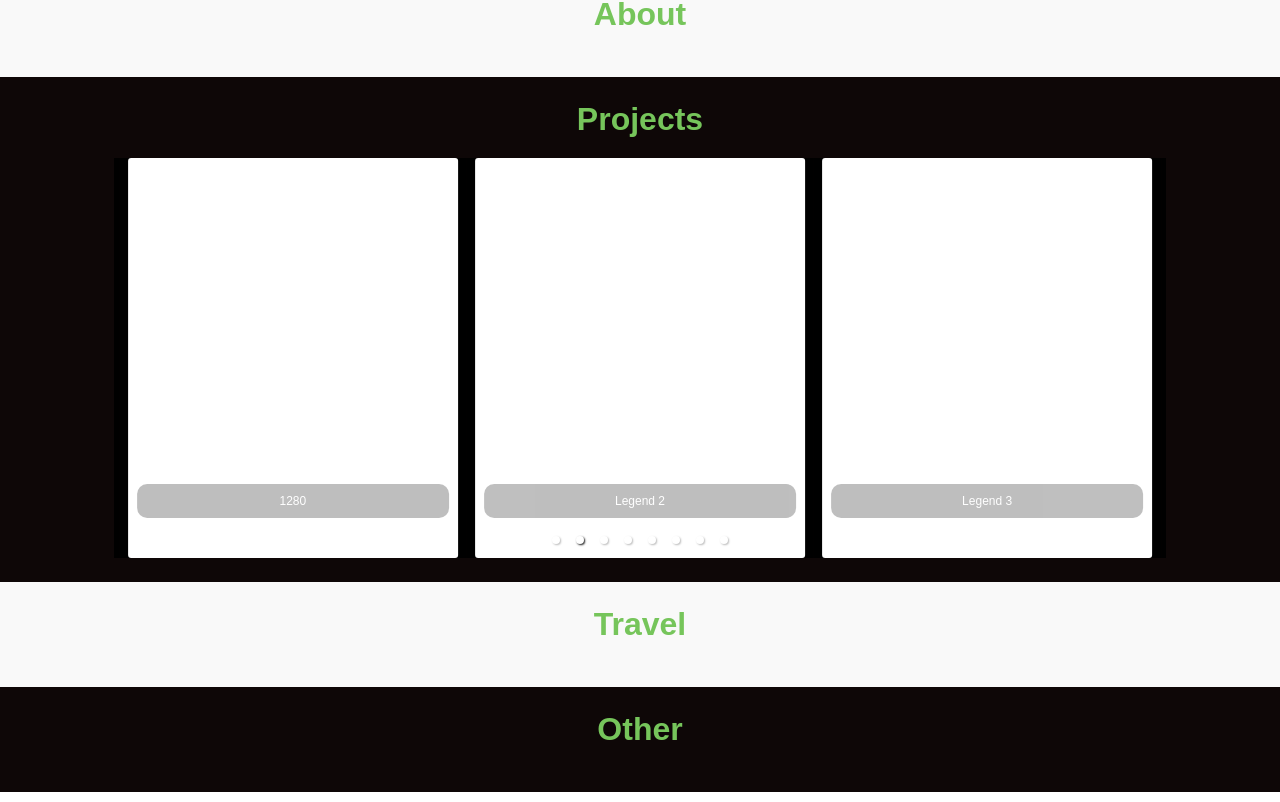
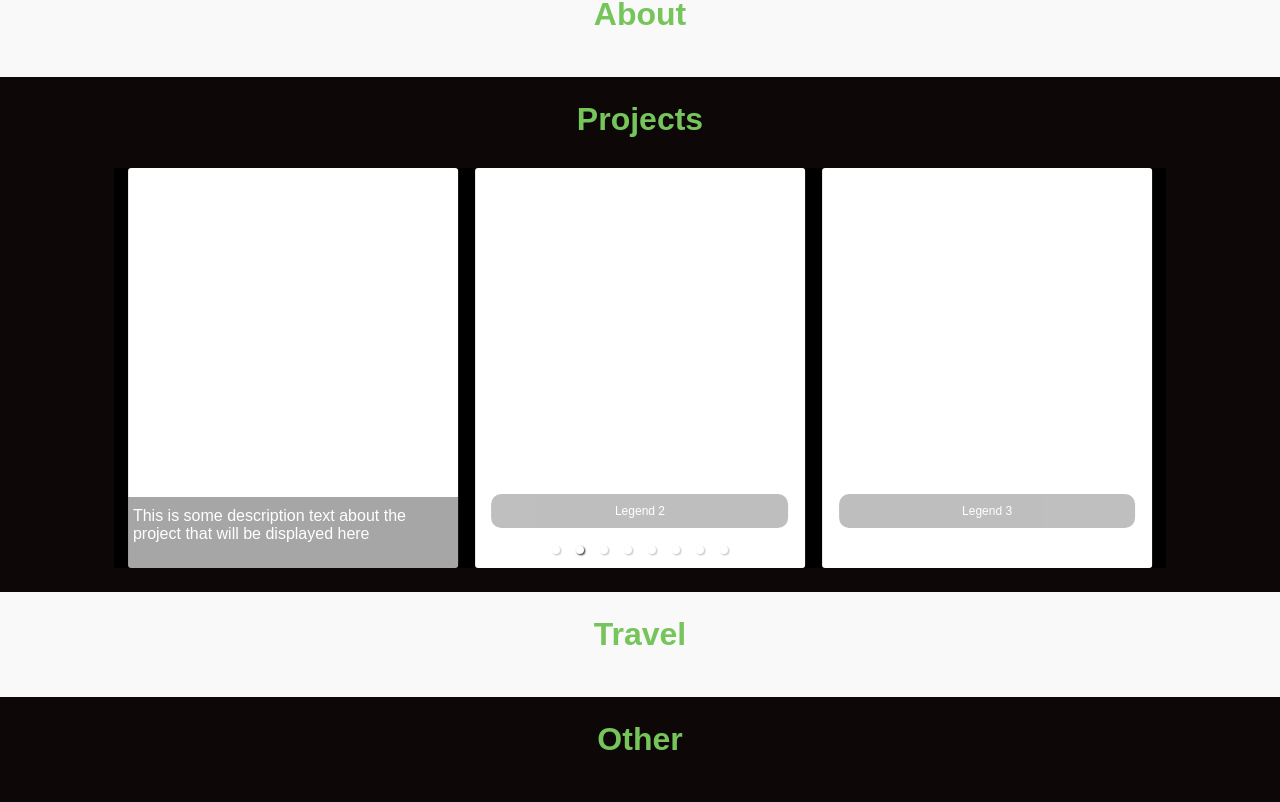
Before and after one commit to bateso88/my-website, a Next.js app: page / in a window 1280 px wide. Shown: the part 828-1630 px from the top of the page. Built offline with nearby package versions, Linux system fonts and the light colour scheme.

Commit message:
Add description text element

```diff
--- a/src/components/ProjectCarousel/ProjectCarousel.tsx
+++ b/src/components/ProjectCarousel/ProjectCarousel.tsx
@@ -2,13 +2,12 @@ import { useWindowSize } from "@Hooks/useWindowSize";
 import { Carousel } from "react-responsive-carousel";
 import "react-responsive-carousel/lib/styles/carousel.min.css";
 
-import { CarouselItem, CarouselCard, CarouselWrapper } from "./styles";
+import { CarouselItem, CarouselCard, CarouselCardDescriptionContainer } from "./styles";
 
 const ProjectCarousel = () => {
   const windowSize = useWindowSize();
 
   return (
-    <CarouselWrapper>
       <Carousel
         showArrows={false}
         showStatus={false}
@@ -16,14 +15,15 @@ const ProjectCarousel = () => {
         infiniteLoop={true}
         autoPlay={true}
         swipeable={true}
-        interval={3000}
+        interval={3500}
         centerMode={true}
         centerSlidePercentage={windowSize.width<550 ? 100 : 33}
-        stopOnHover={false}
       >
         <CarouselItem>
           <CarouselCard>
-            <p className="legend">{windowSize.width}</p>
+            <CarouselCardDescriptionContainer>
+              <p> This is some description text about the project that will be displayed here</p>
+            </CarouselCardDescriptionContainer>
           </CarouselCard>
         </CarouselItem>
         <CarouselItem>
@@ -62,7 +62,6 @@ const ProjectCarousel = () => {
           </CarouselCard>
         </CarouselItem>
       </Carousel>
-    </CarouselWrapper>
   );
 };
 
--- a/src/components/ProjectCarousel/styles.ts
+++ b/src/components/ProjectCarousel/styles.ts
@@ -2,19 +2,26 @@ import styled from "styled-components";
 
 export const CarouselItem = styled.div`
   height: 400px;
-  width: 100%;
   background: black;
 `;
 
 export const CarouselCard = styled.div`
   height: 100%;
   width: 95%;
-  margin: auto;
+  margin: 10px auto;
   background: white;
   border-radius: 3px;
+  position: relative;
+  &:hover {
+    transform: scale(1.02) translate(0%, -1%);
+    transition: all 0.2s ease-in-out;
+  }
 `;
 
-export const CarouselWrapper = styled.div`
-  width: 100%;
-  height: 100%;
+export const CarouselCardDescriptionContainer = styled.div`
+  position: absolute;
+  background: rgb(0, 0, 0, 0.35);
+  bottom: 0;
+  text-align: left;
+  padding: 10px 5px 25px 5px;
 `;
```
Also changed, not shown: src/hooks/useWindowSize.tsx (line endings or trailing spaces).
